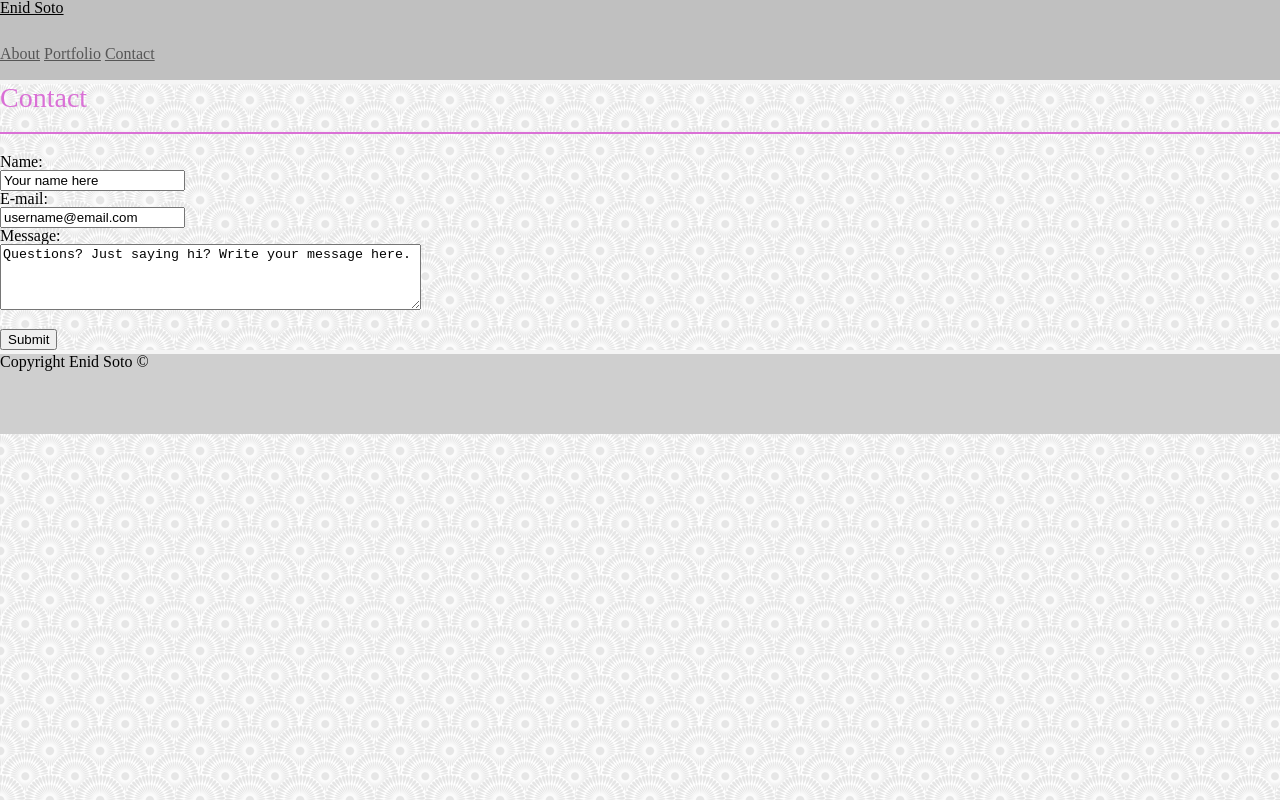
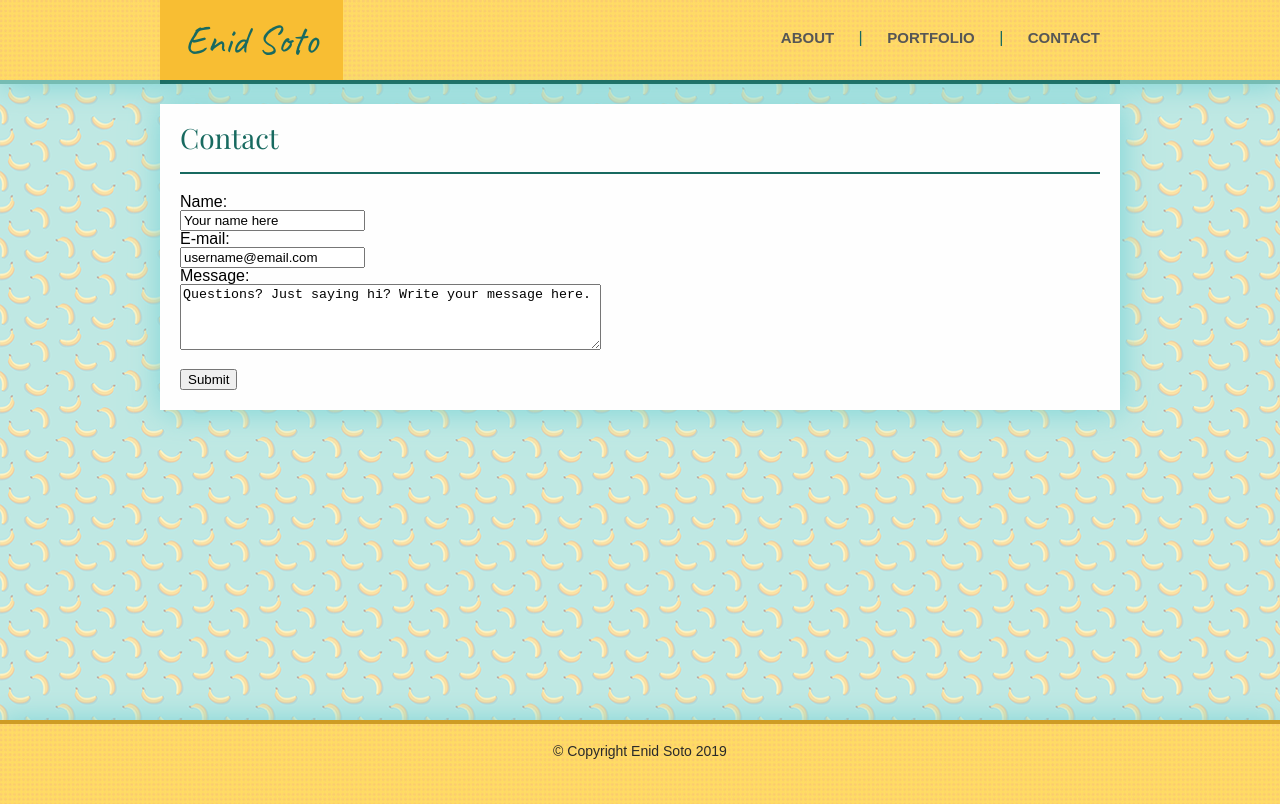
Before and after one commit to enma1009/enma1009.github.io, a plain HTML site: page contact.html in a window 1280 px wide. Drawn offline with nearby package versions, Linux system fonts and the light colour scheme.

Commit message:
Edited css file and contact.html

```diff
--- a/assets/css/style.css
+++ b/assets/css/style.css
@@ -1,5 +1,5 @@
 body {
-    background-image: url(../images/washi.png);
+    background-image: url(../images/bananas.png);
     background-repeat: repeat;
 }
 .wrapper {
@@ -8,9 +8,10 @@ body {
     min-height: calc(100vh - 80px);
 }
 header {
-    background-color: #c0c0c0;
+    background-image: url(../images/halftone-yellow.png);
+    background-repeat: repeat-x;
     height: 80px;
-    border-bottom: 4px solid #f5f5f5;
+    border-bottom: 4px solid #186a60;
 }
 .float-left {
     float: left;
@@ -21,7 +22,7 @@ header {
 h1 {
     font-family: 'Playfair Display', serif;
     font-size: 28px;
-    color: orchid;
+    color: #186a60;
 }
 .sans-serif {
     font-family: Arial, Helvetica, sans-serif;
@@ -45,7 +46,7 @@ nav {
     font-weight: bold;
 }
 .divider-bar {
-    color: orchid;
+    color: #186a60;
 }
 .main-content {
     margin: 20px auto;
@@ -58,9 +59,11 @@ nav {
     display: table;
 }
 footer {
+    background-image: url(../images/halftone-yellow.png);
+    background-repeat: repeat-x;
     background-color: #cfcfcf;
     height: 80px;
-    border-top: 4px solid #f5f5f5;
+    border-top: 4px solid #ce9c25;
 }
 .footer-content {
     width: 960px;
@@ -70,12 +73,14 @@ footer {
     margin: 0;
     padding: 20px;
     color: #2a2a2a;
+    text-align: center;
+    font-size: 14px;
 }
 .logo {
     font-size: 40px;
-    color: #ffff !important;
+    color: #186a60 !important;
     display: inline-block;
-    background-color: orchid;
+    background-color: #f8be33;
     height: 80px;
     padding: 0 25px;
     padding-top: 20px;
@@ -83,17 +88,18 @@ footer {
     font-family: 'Caveat', cursive;
 }
 hr {
-    border: 1px solid orchid;
+    border: 1px solid #186a60;
     margin: 20px 0;
 }
-.grey-shadow {
-    box-shadow: 1px 1px 30px #ccc;
+.box-shadow {
+    box-shadow: 1px 1px 30px #7cd4d7;
 }
 .header-background {
-    background-color: #cfcfcf;
+    background-image: url(../images/halftone-yellow.png);
+    background-repeat: repeat-x;
     width: 100%;
     height: 80px;
-    border-bottom: 4px solid #f5f5f5;
+    border-bottom: 4px solid #76bcb3;
     position: absolute;
     z-index: -1;
 }
@@ -109,19 +115,22 @@ a:hover, a:active {
     float: left;
     margin: 5px;
     position: relative;
+    box-shadow: 1px 1px 5px #7cd4d7;
 }
 .portfolio-title {
-    background-color: orchid;
+    background-color: #f8be33;
     position: absolute;
-    bottom: 0;
+    bottom: 20px;
     width: 100%;
-    height: 40px;
+    height: 60px;
     box-sizing: border-box;
 }
 .project h2 {
-    color: #fff;
+    color: #186a60;
     font-family: 'Playfair Display', serif;
+    font-weight: bold;
     font-size: 20px;
     text-transform: uppercase;
-    padding: 10px;
+    padding: 18px;
+    text-align: center;
 }
--- a/contact.html
+++ b/contact.html
@@ -7,18 +7,24 @@
     <!--CSS Styles-->
     <link rel="stylesheet" type="text/css" href="assets/css/reset.css">
     <link rel="stylesheet" type="text/css" href="assets/css/style.css">
-    <title>Enid Soto - Contact Me</title>
+    <link href="https://fonts.googleapis.com/css?family=Playfair+Display&display=swap" rel="stylesheet">
+    <link href="https://fonts.googleapis.com/css?family=Caveat&display=swap" rel="stylesheet">
+    <title>Enid Soto - Website</title>
 </head>
 <body>
+    <div class="header-background box-shadow"></div>
+    <div class="wrapper">
         <header>
-        <a href="index.html">Enid Soto</a>
-        <nav>
-            <a href="index.html">About</a>
-            <a href="portfolio.html">Portfolio</a>
+            <div class="header-content">
+                <a href="index.html" class="float-left logo">Enid Soto</a>
+                <nav class="float-right nav-links sans-serif">
+                    <a href="index.html">About</a> <span class="divider-bar">&#124;</span>
+                    <a href="portfolio.html">Portfolio</a> <span class="divider-bar">&#124;</span>
                     <a href="contact.html">Contact</a>
                 </nav>
+            </div>
         </header>
-    <section>
+        <section class="main-content clearfix box-shadow sans-serif">
             <h1>Contact</h1>
             <hr>
             <form action="mailto:enid.soto@gmail.com" method="post" enctype="text/plain">
@@ -31,8 +37,11 @@
                 <input type="submit" value="Submit">
             </form>
         </section>
-    <footer>
-        <p>Copyright Enid Soto &copy;</p>
+    </div>
+    <footer class="box-shadow">
+        <div class="footer-content">
+            <p class="sans-serif">&copy; Copyright Enid Soto 2019</p>
+        </div>
     </footer>
 </body>
 </html>
```
Also changed, not shown: index.html (+3 -3 lines), portfolio.html (+3 -3 lines), assets/images/bananas.png (added), assets/images/halftone-yellow.png (added), 1 other file. Lines whose indentation alone changed are shown as unchanged.
